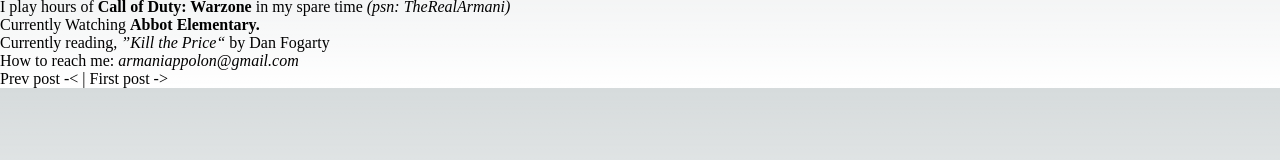
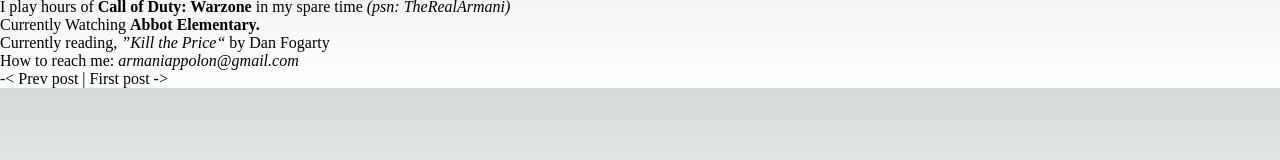
Before and after one commit to Armania/nextjs-practice, a Next.js app: page /posts/seventh-post in a window 1280 px wide. Shown: the part 228-388 px from the top of the page. Built offline with nearby package versions, Linux system fonts and the light colour scheme.

Commit message:
typo on post 7

```diff
--- a/pages/posts/seventh-post.js
+++ b/pages/posts/seventh-post.js
@@ -20,7 +20,7 @@
         <li>Currently reading, <em>&rdquo;Kill the Price&ldquo;</em> by Dan Fogarty </li>
         <li>How to reach me: <em><Link href="mailto:armaniappolon@gmail.com">armaniappolon@gmail.com</Link></em> </li>
       </ul>
-			<p><Link href="/posts/sixth-post">Prev post -&lt;</Link> | <Link href="/posts/second-post">First post -&gt;</Link></p>
+			<p><Link href="/posts/sixth-post">-&lt; Prev post</Link> | <Link href="/posts/second-post">First post -&gt;</Link></p>
     </div>
   )
 }
```
